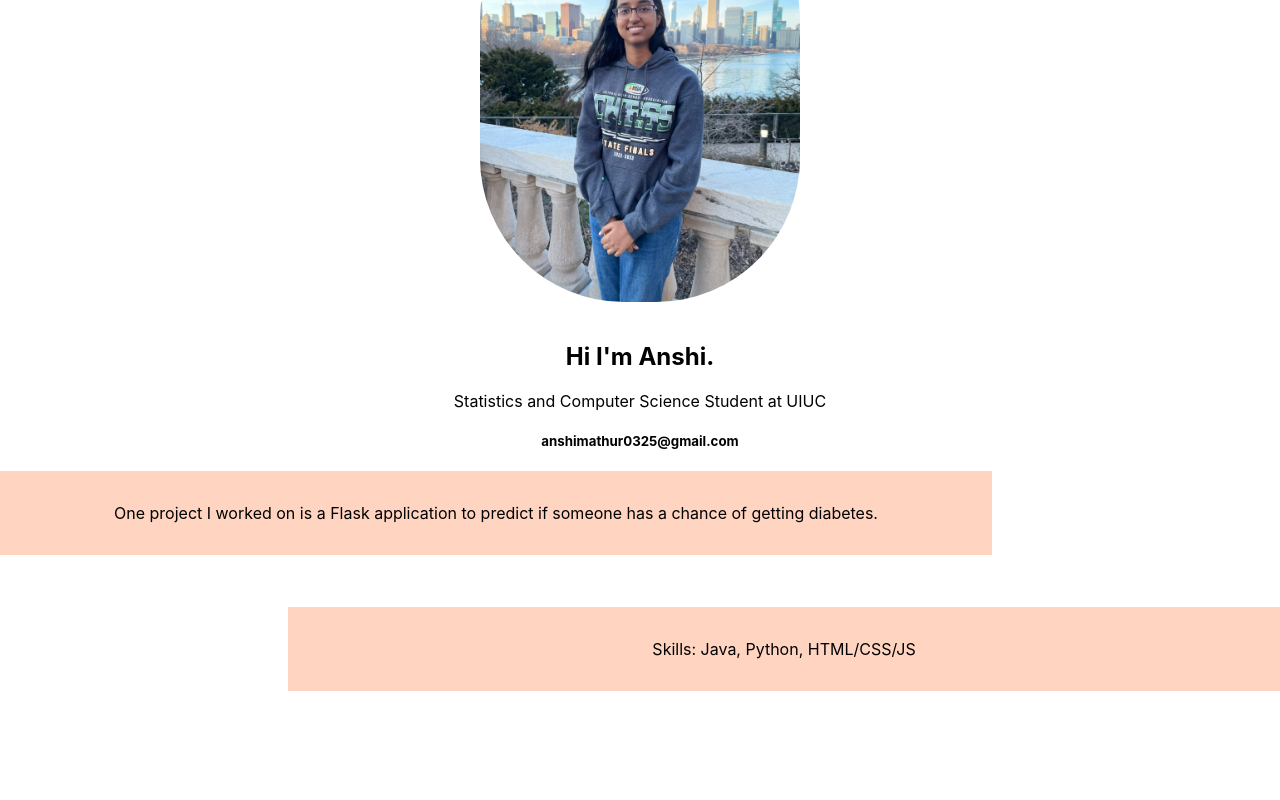
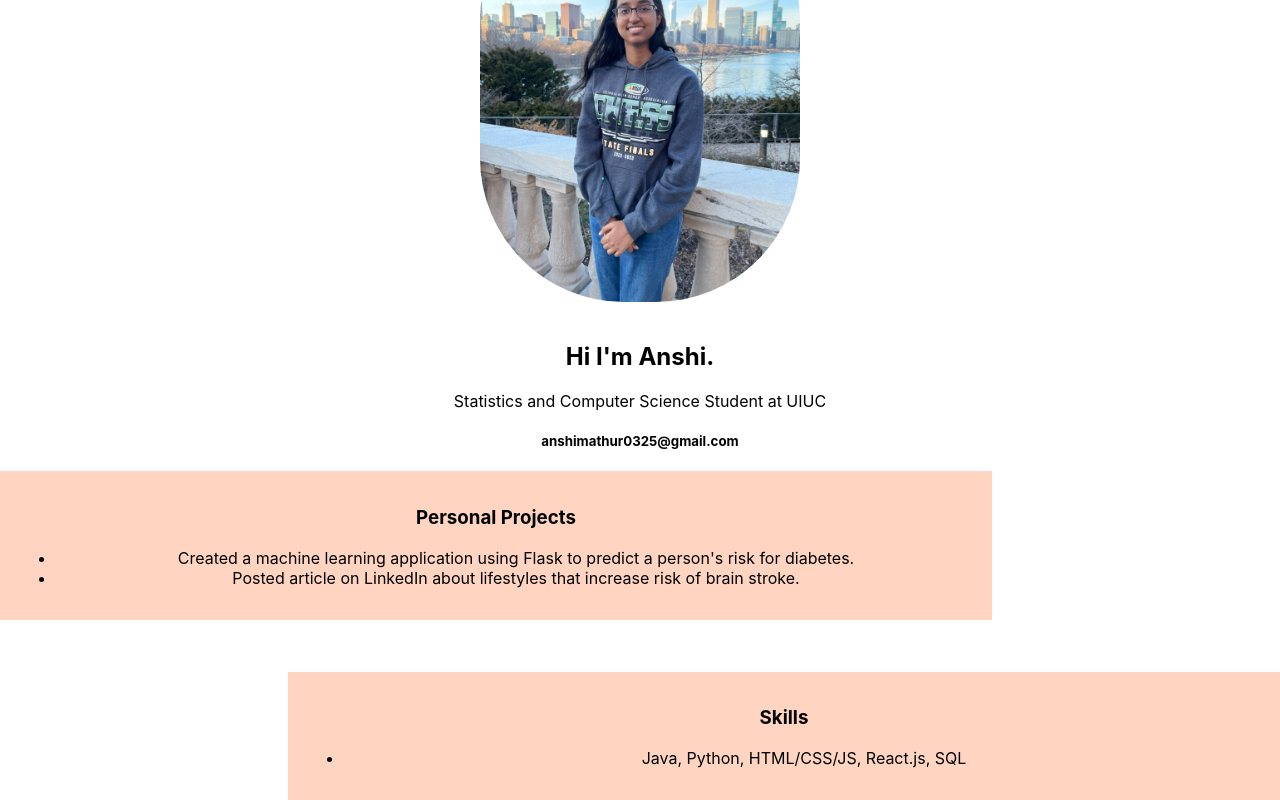
Before and after one commit to anshimathur0325/react-practice, a React (Create React App) app: page / in a window 1280 px wide. Shown: the part 240-1040 px from the top of the page. Before the commit the page ends 931 px from the top, so only its background shows below. Built offline with nearby package versions, Linux system fonts and the light colour scheme.

Commit message:
Added Bullet Points

```diff
--- a/src/components/Projects.js
+++ b/src/components/Projects.js
@@ -3,7 +3,13 @@ export default function Projects(){
     return(
         <section id="projects">
             <body class='proj'>
-                <p>One project I worked on is a Flask application to predict if someone has a chance of getting diabetes.</p>
+                <h3>
+                    Personal Projects
+                </h3>
+                <ul>
+                <li>Created a machine learning application using Flask to predict a person's risk for diabetes.</li>
+                <li>Posted article on LinkedIn about lifestyles that increase risk of brain stroke.</li>
+                </ul>
             </body>
         </section>
     )
--- a/src/components/Skills.js
+++ b/src/components/Skills.js
@@ -4,7 +4,10 @@ export default function Skills(){
     return(
         <section id="projects">
             <body class='proj2'>
-                <p>Skills: Java, Python, HTML/CSS/JS</p>
+                <h3>Skills</h3>
+                <ul>
+                    <li>Java, Python, HTML/CSS/JS, React.js, SQL</li>
+                </ul>
             </body>
         </section>
     )
```
